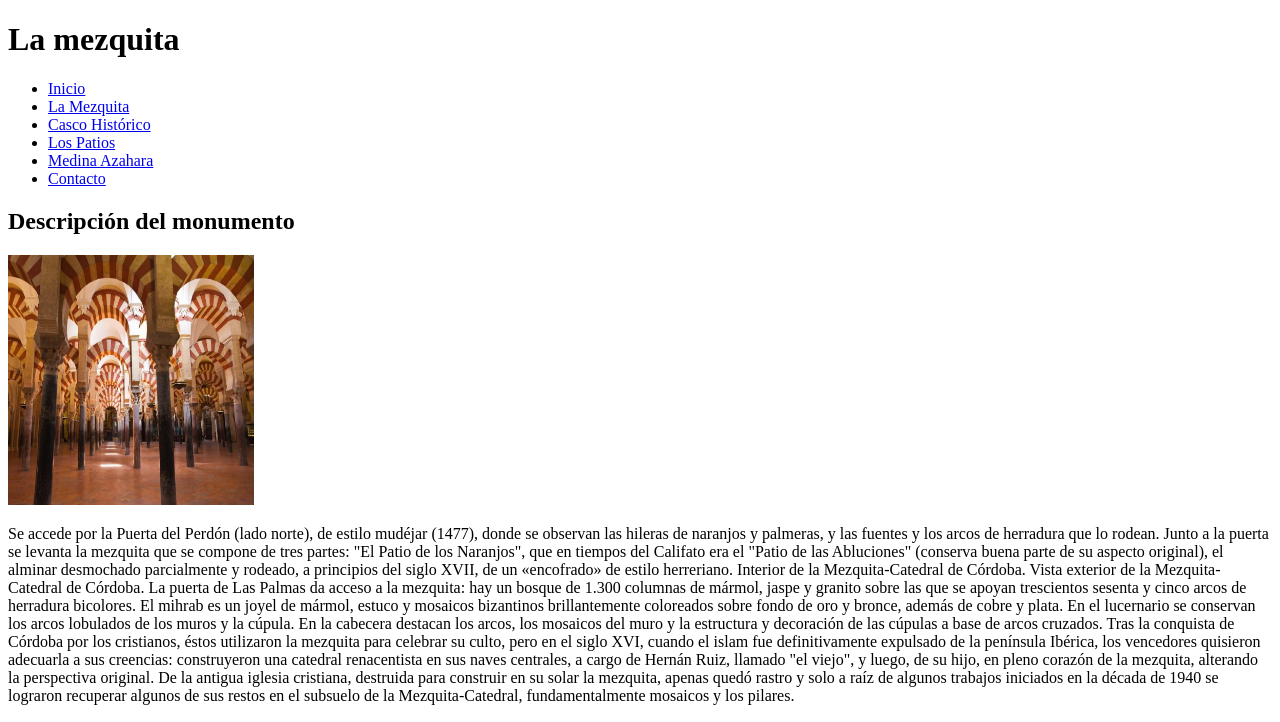
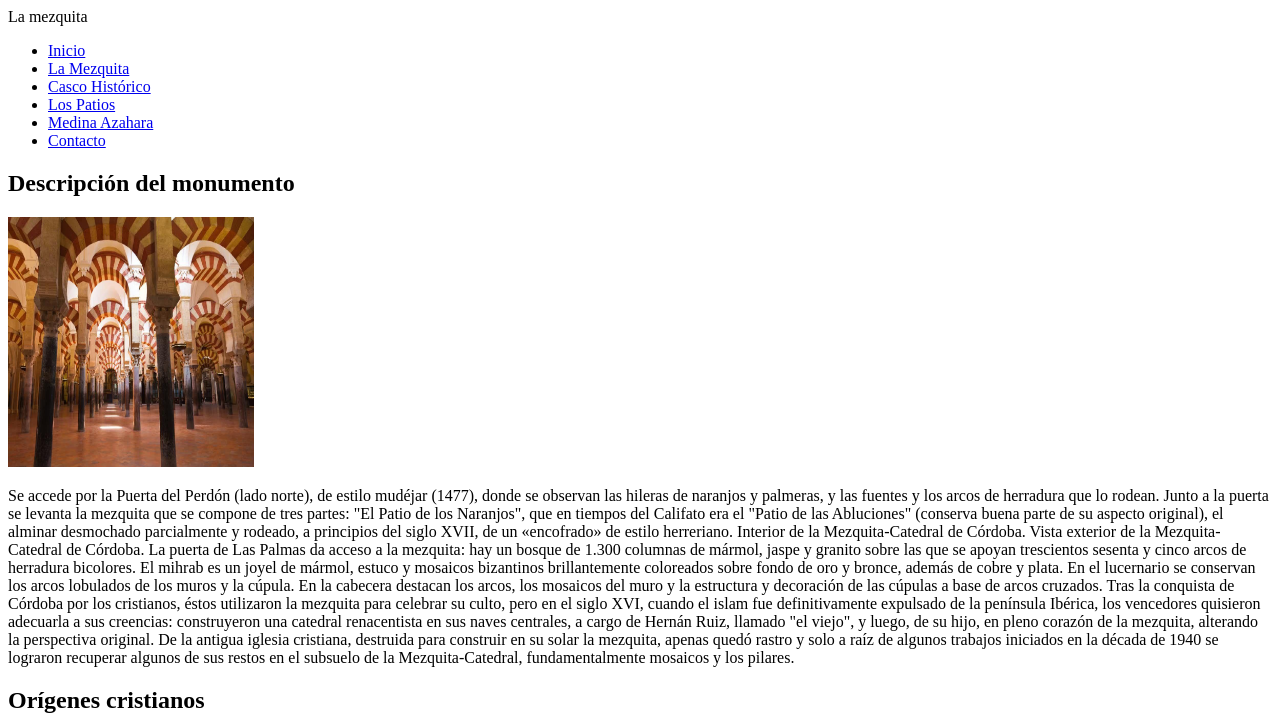
Before and after one commit to elshadow11/elshadow11.github.io, a plain HTML site: page Cordoba patrimonio/mezquita.html in a window 1280 px wide. Shown: the top 722 px of the page. Drawn offline with Linux system fonts and the light colour scheme.

Commit message:
Update mezquita.html

```diff
--- a/Cordoba patrimonio/mezquita.html
+++ b/Cordoba patrimonio/mezquita.html
@@ -12,7 +12,7 @@
             <a name="arriba"></a>
 
         <header>
-        <h1>La mezquita</h1>
+        La mezquita
         </header>
         <ul type="a">
             <li><a href="index.html">Inicio</a></li>
```
